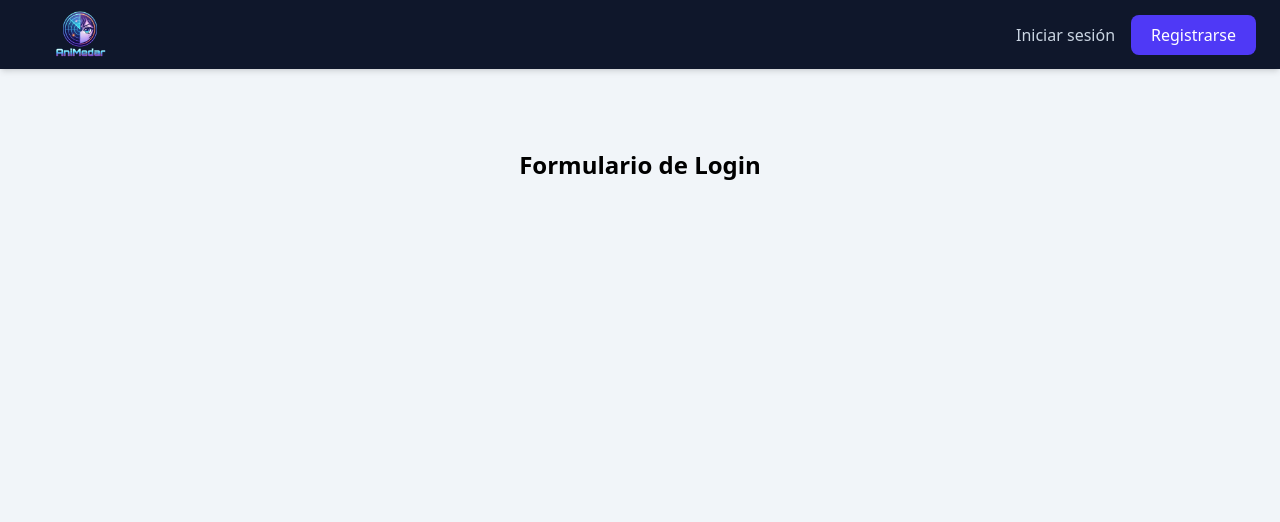
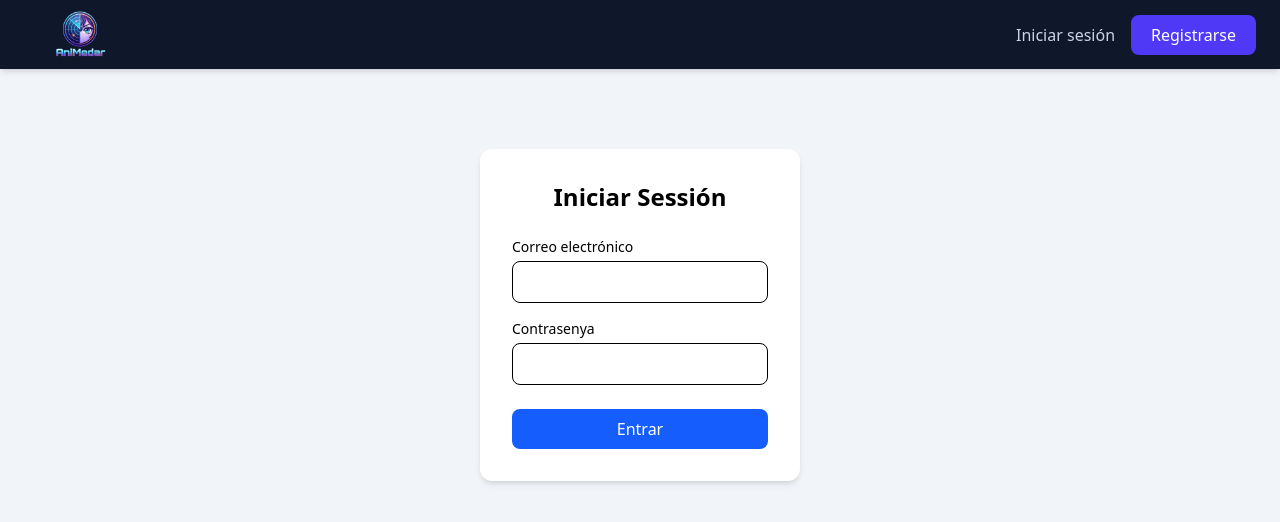
Before and after one commit to TxussRL/animedar, a React (Vite) app: page /login in a window 1280 px wide. Shown: the top 522 px of the page. Built offline with nearby package versions, Linux system fonts and the light colour scheme; what tailwind-animations would draw is missing.

Commit message:
Iniciar Sessio

```diff
--- a/index.html
+++ b/index.html
@@ -4,7 +4,7 @@
     <meta charset="UTF-8" />
     <meta name="viewport" content="width=device-width, initial-scale=1.0" />
     <link rel="icon" type="image/png" href="/logo.png" />
-    <title>AnimeDar</title>
+    <title>AniMedar</title>
   </head>
   <body>
     <div id="root"></div>
--- a/src/App.jsx
+++ b/src/App.jsx
@@ -1,7 +1,8 @@
 import { useState } from "react";
 import { Routes, Route } from "react-router-dom";
 import Navbar from "./components/NavBar";
-import Main from "./components/Main";
+import Inici from "./components/Inici";
+import Login from "./components/FormIniciarSessio";
 
 function App() {
 
@@ -11,8 +12,8 @@ function App() {
 
       <main className="flex justify-center items-center mt-20">
         <Routes>
-          <Route path="/" element={<Main />} />
-          <Route path="/login" element={<h1 className="text-2xl font-bold text-black">Formulario de Login</h1>} />
+          <Route path="/" element={<Inici />} />
+          <Route path="/login" element={<Login />} />
           <Route path="/register" element={<h1 className="text-2xl font-bold text-black">Formulario de Registro</h1>} />
         </Routes>
       </main>
--- /dev/null
+++ b/src/components/FormIniciarSessio.jsx
@@ -0,0 +1,56 @@
+import { useState } from "react";
+
+export default function Login() {
+    const [email, setEmail] = useState("");
+    const [password, setPassword] = useState("");
+
+    const handleSubmit = (e) => {
+        e.preventDefault();
+    };
+
+    return (
+        <div className="flex items-center justify-center bg-gray-100">
+            <form
+                onSubmit={handleSubmit}
+                className="bg-white p-8 rounded-xl shadow-md w-80"
+            >
+                <h2 className="text-2xl font-bold mb-6 text-center">
+                    Iniciar Sessión
+                </h2>
+
+                <div className="mb-4">
+                    <label className="block text-sm font-medium mb-1">
+                        Correo electrónico
+                    </label>
+                    <input
+                        type="email"
+                        className="w-full border rounded-lg px-3 py-2 focus:outline-none focus:ring-2 focus:ring-blue-500"
+                        value={email}
+                        onChange={(e) => setEmail(e.target.value)}
+                        required
+                    />
+                </div>
+
+                <div className="mb-6">
+                    <label className="block text-sm font-medium mb-1">
+                        Contrasenya
+                    </label>
+                    <input
+                        type="password"
+                        className="w-full border rounded-lg px-3 py-2 focus:outline-none focus:ring-2 focus:ring-blue-500"
+                        value={password}
+                        onChange={(e) => setPassword(e.target.value)}
+                        required
+                    />
+                </div>
+
+                <button
+                    type="submit"
+                    className="w-full bg-blue-600 text-white py-2 rounded-lg hover:bg-blue-700 transition cursor-pointer"
+                >
+                    Entrar
+                </button>
+            </form>
+        </div>
+    );
+}
--- a/src/components/Main.jsx
+++ b/src/components/Inici.jsx
@@ -1,6 +1,6 @@
 
 
-export default function Main() {
+export default function Inici() {
     return (
         <div className="w-full bg-slate-100">
             <div className="max-w-7xl mx-auto px-6 py-8">
```
